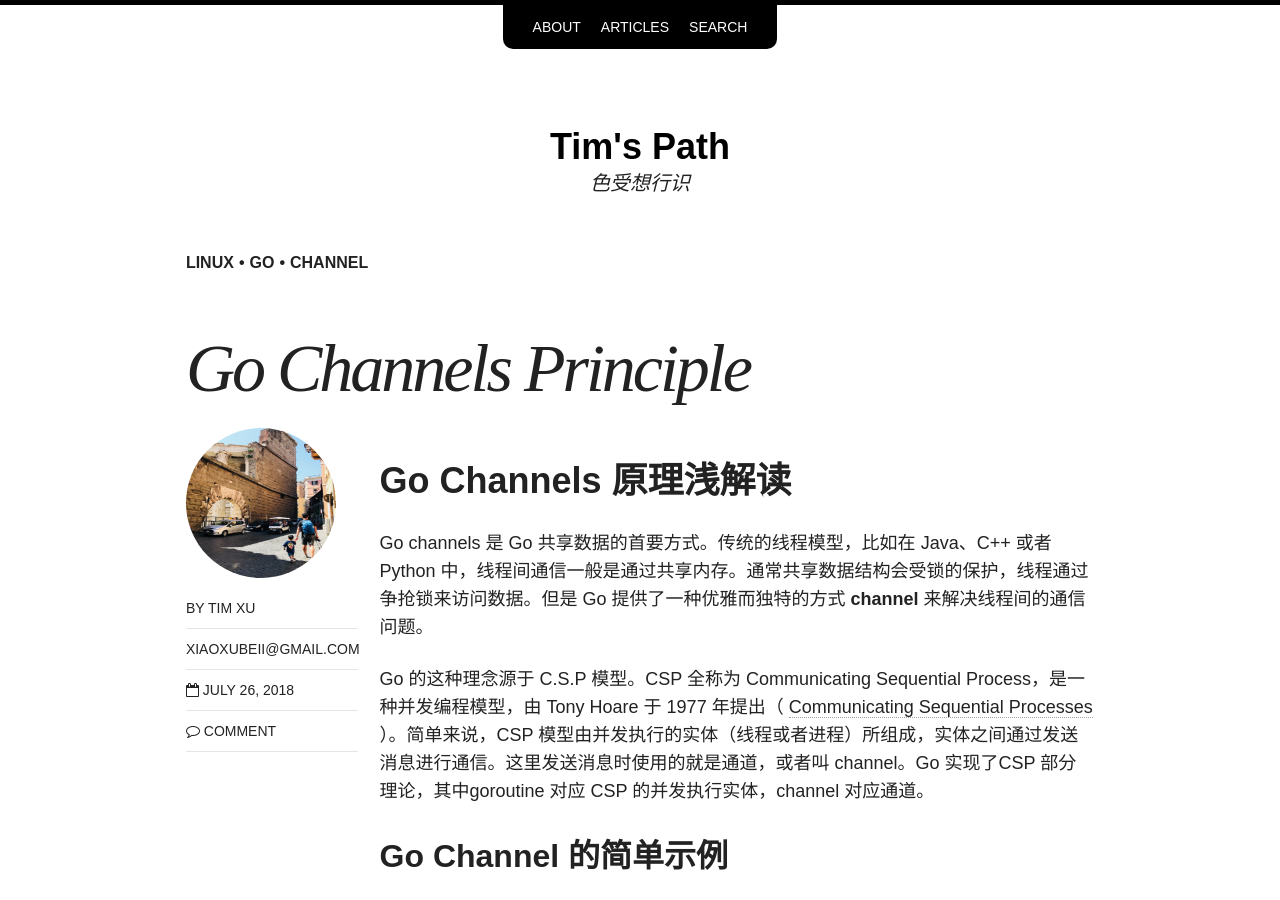
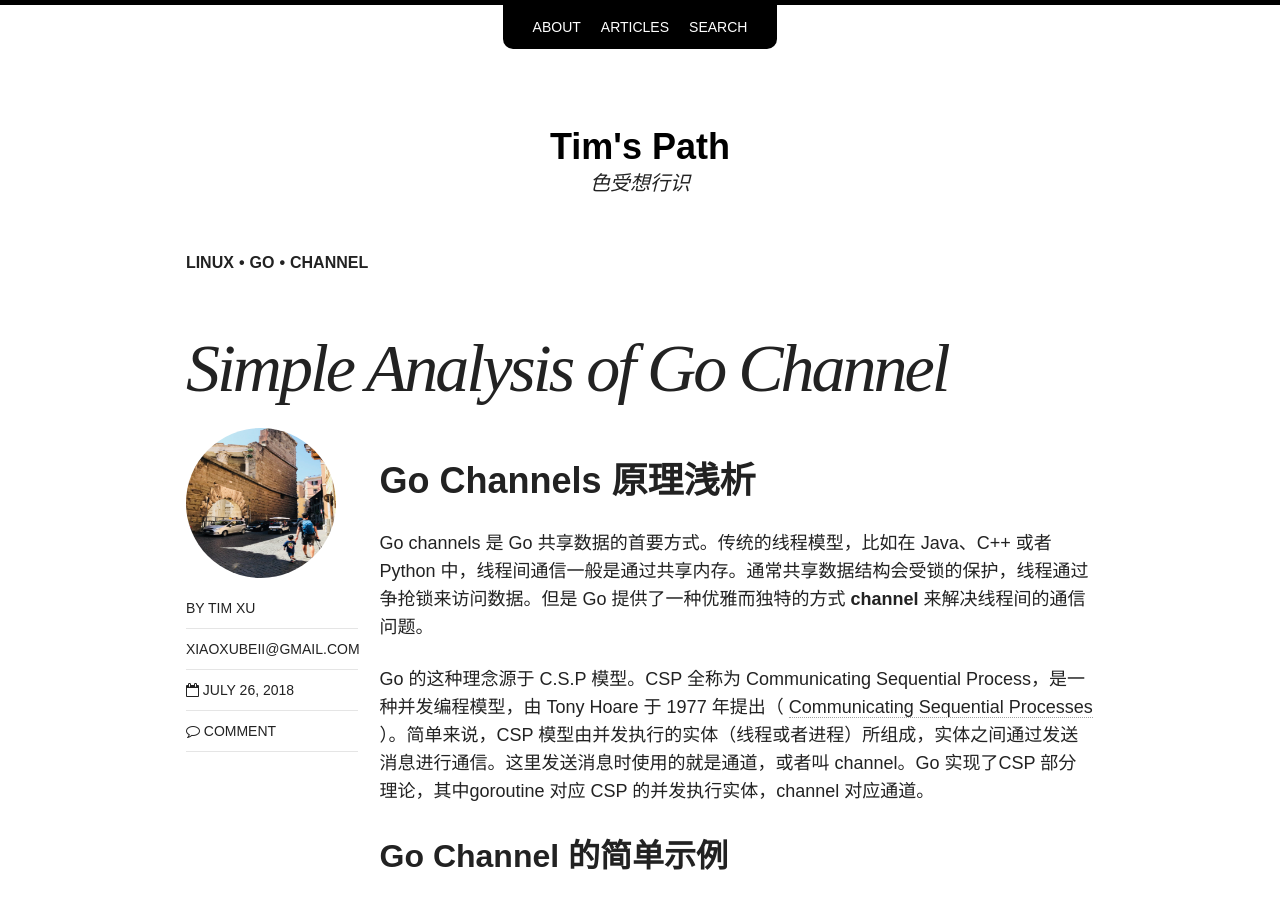
Before and after one commit to xiaoxubeii/xiaoxubeii.github.com, a Jekyll site: the page built from _posts/articles/2018-07-26-go-channels-principle.md, in a window 1280 px wide and 900 px high. Built offline with Jekyll 4.4.1, drawn with Linux system fonts in a browser that asks for light colours; comment, search, counter and statistics services are not loaded.

Commit message:
Update the title.

```diff
--- a/_posts/articles/2018-07-26-go-channels-principle.md
+++ b/_posts/articles/2018-07-26-go-channels-principle.md
@@ -1,11 +1,11 @@
 ---
 layout: post
-title: "Go Channels Principle"
+title: "Simple Analysis of Go Channel"
 description: ""
 category: articles
 tags: [Linux, GO, Channel]
 ---
-# Go Channels 原理浅解读
+# Go Channels 原理浅析
 Go channels 是 Go 共享数据的首要方式。传统的线程模型，比如在 Java、C++ 或者 Python 中，线程间通信一般是通过共享内存。通常共享数据结构会受锁的保护，线程通过争抢锁来访问数据。但是 Go 提供了一种优雅而独特的方式 **channel** 来解决线程间的通信问题。
 
 Go 的这种理念源于 C.S.P 模型。CSP 全称为 Communicating Sequential Process，是一种并发编程模型，由 Tony Hoare 于 1977 年提出（ [Communicating Sequential Processes](http://www.usingcsp.com/cspbook.pdf) ）。简单来说，CSP 模型由并发执行的实体（线程或者进程）所组成，实体之间通过发送消息进行通信。这里发送消息时使用的就是通道，或者叫 channel。Go 实现了CSP 部分理论，其中goroutine 对应 CSP 的并发执行实体，channel 对应通道。
```
